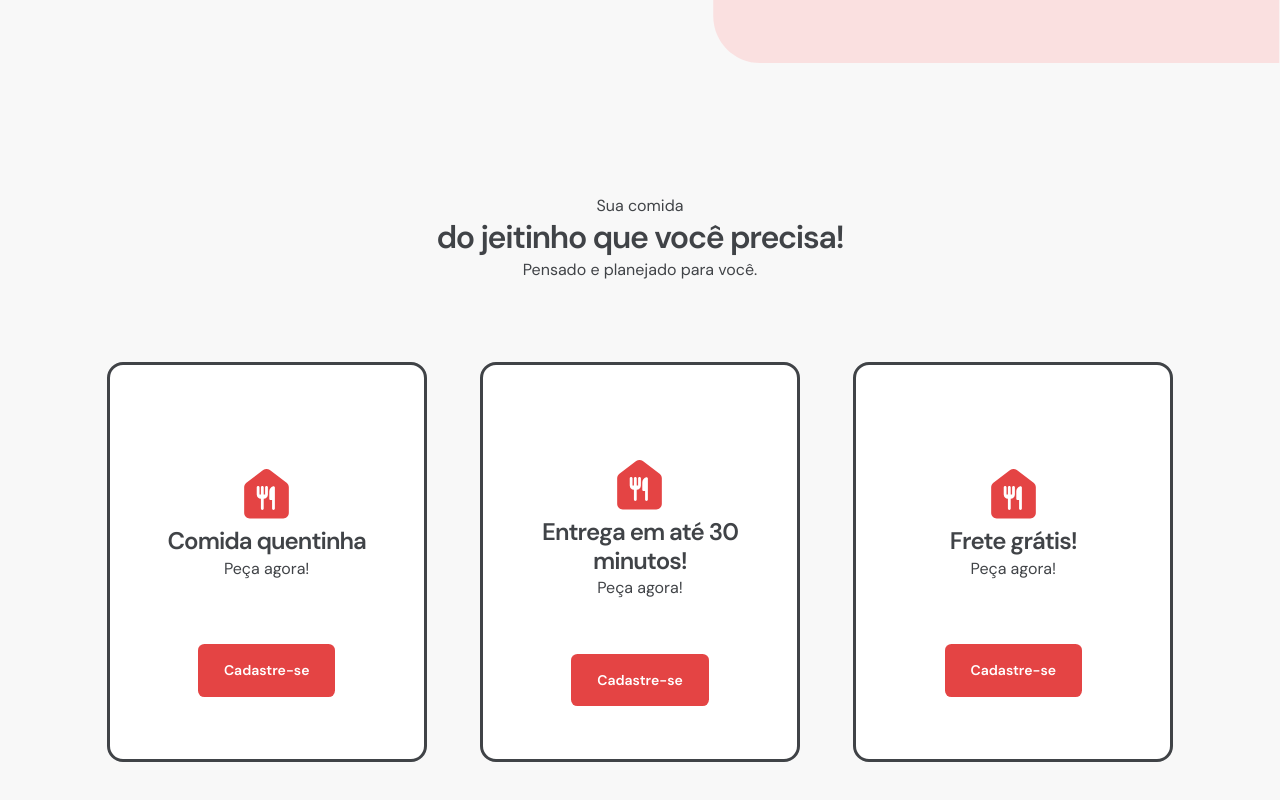
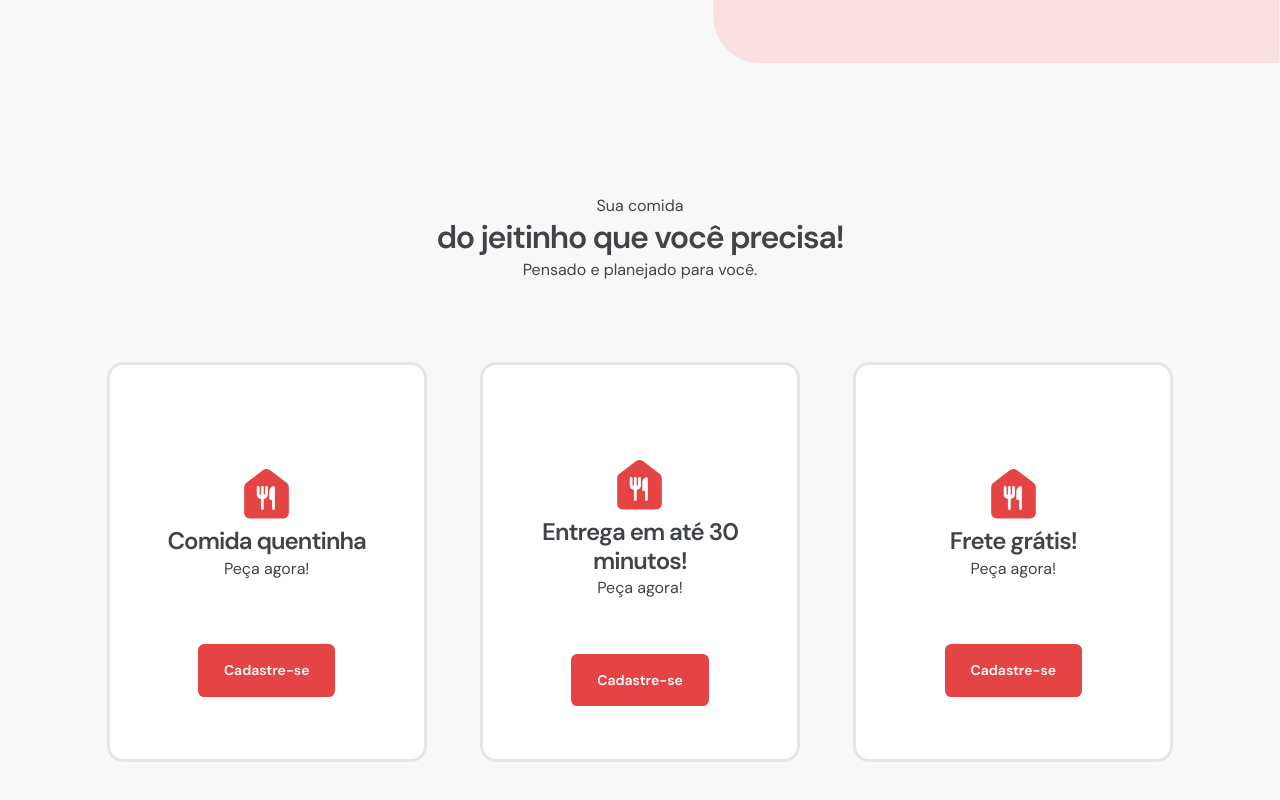
Before and after one commit to anaclaraberga/afood.company, a React (Create React App) app: page / in a window 1280 px wide. Shown: the part 593-1393 px from the top of the page. Built offline with nearby package versions, Linux system fonts and the light colour scheme.

Commit message:
Fixed issue: Root and body height

```diff
--- a/src/styles/index.css
+++ b/src/styles/index.css
@@ -23,6 +23,7 @@
   --background-color: #F8F8F8;
     --text-color: #404347;
     --second-text-color: #7F7F7F;
+    --border-color: #e5e5e5;
     --light-text-color: #FFF;
     --light-gray: #F8F8F8;
     --primary-color: #E44444;
```
